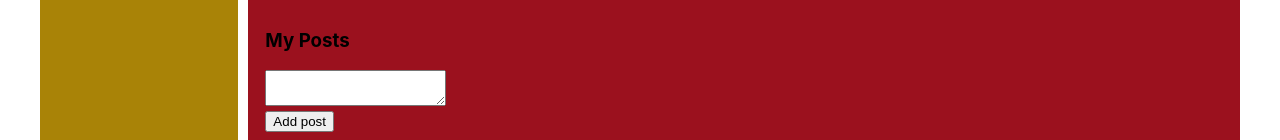
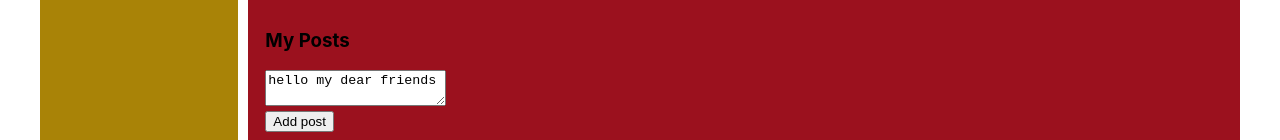
Before and after one commit to pipkey/soushal, a React (Create React App) app: page /profile in a window 1280 px wide. Shown: the part 431-571 px from the top of the page. Built offline with nearby package versions, Linux system fonts and the light colour scheme; grey boxes are pictures that could not be loaded.

Commit message:
Bll => UI logic(addPost)

```diff
--- a/src/App.tsx
+++ b/src/App.tsx
@@ -15,6 +15,7 @@ import Friends from "./components/Navbar/Friends/Friends";
 type AppStateType = {
     state: RootStateType
     addPost: (newPost: string)=> void
+    ChangePostText:(newText:string)=> void
 }
 
 function App(props: AppStateType) {
@@ -31,7 +32,9 @@ function App(props: AppStateType) {
 
                 <Route path={"/profile"}
                        render={() => <Profile profilePage={props.state.profilePage}
-                                              addPost={props.addPost}/>}/>
+                                              addPost={props.addPost}
+                                              ChangePostText={props.ChangePostText}
+                       />}/>
 
                 <Route path={"/dialogs"}
                        render={() => <Dialogs sidebar={props.state.sidebar}
--- a/src/components/Profile/MyPosts/MyPosts.tsx
+++ b/src/components/Profile/MyPosts/MyPosts.tsx
@@ -1,29 +1,31 @@
-import React from "react";
+import React, {ChangeEvent} from "react";
 import ss from "./MyPosts.module.css"
 import Post from "./Post/Post"
 import {PostType} from "../../../redux/state"
 
-type MyPostsPropsType= {
+type MyPostsPropsType = {
     posts: Array<PostType>
-    addPost:(postMessage:string)=>void
+    addPost: (postMessage: string) => void
+    newPostText: string
+    ChangePostText: (newText: string) => void
 }
 
 
-const MyPosts = (props:MyPostsPropsType) => {
+const MyPosts = (props: MyPostsPropsType) => {
 
 
-    let postElement = props.posts.map( post =>
+        let postElement = props.posts.map(post =>
             <Post key={post.id} message={post.message} likeCounts={post.likeCounts}
             />);
 
-    let newPostElement = React.createRef<HTMLTextAreaElement>();
 
+        const addPostHandler = () => {
+            props.addPost(props.newPostText);
+            props.ChangePostText("");
+        };
 
-    const addPostHandler = ()=> {
-        debugger;
-        if (newPostElement.current) {
-        props.addPost(newPostElement.current.value)
-    }
+        const onPostChangeHeandler = (e: ChangeEvent<HTMLTextAreaElement>) => {
+            props.ChangePostText(e.currentTarget.value)
         };
 
 
@@ -31,7 +33,10 @@ const MyPosts = (props:MyPostsPropsType) => {
             <div className={ss.postsBlock}>
                 <h3>My Posts </h3>
                 <div>
-                <textarea ref={newPostElement}></textarea>
+                <textarea
+                    onChange={onPostChangeHeandler}
+                    value={props.newPostText}
+                />
                 </div>
                 <div>
                     <button onClick={addPostHandler}>Add post</button>
@@ -44,7 +49,8 @@ const MyPosts = (props:MyPostsPropsType) => {
 
 
         )
-};
+    }
+;
 
 
 export default MyPosts;
--- a/src/components/Profile/Profile.tsx
+++ b/src/components/Profile/Profile.tsx
@@ -7,7 +7,7 @@ import {ProfilePageType} from "../../redux/state";
 export type ProfilePagePostType = {
     profilePage: ProfilePageType
     addPost:(postMessage:string)=>void
-
+    ChangePostText:(newText:string)=>void
 }
 
 
@@ -18,7 +18,9 @@ export const Profile = (props:ProfilePagePostType) => {
             <ProfileInfo/>
             <MyPosts
                 posts={props.profilePage.postsDate}
+                newPostText={props.profilePage.newPostText}
                 addPost={props.addPost}
+                ChangePostText={props.ChangePostText}
             />
 
         </div>
--- a/src/index.tsx
+++ b/src/index.tsx
@@ -1,22 +1,12 @@
 import React from "react";
-import ReactDOM from "react-dom";
 import "./index.css";
-import App from "./App";
 import * as serviceWorker from "./serviceWorker";
-import state, {addPost} from "./redux/state"
-import {BrowserRouter} from "react-router-dom";
+import {rerenderEntireTree} from "./render";
+import state from "./redux/state";
 
- addPost("124");
 
-ReactDOM.render(
-    <React.StrictMode>
-        <BrowserRouter>
-            <App state={state}
-                 addPost={addPost}/>
-        </BrowserRouter>
-    </React.StrictMode>,
-    document.getElementById("root")
-);
+
+rerenderEntireTree(state);
 
 // If you want your app to work offline and load faster, you can change
 // unregister() to register() below. Note this comes with some pitfalls.
--- a/src/redux/state.ts
+++ b/src/redux/state.ts
@@ -1,3 +1,4 @@
+import {rerenderEntireTree} from "../render";
 
 
 export type RootStateType = {
@@ -5,17 +6,14 @@ export type RootStateType = {
     messagePage: MessagePageType
     sidebar: SidebarType
 }
-
 export type ProfilePageType = {
     postsDate: Array<PostType>
-
+    newPostText:string
 }
-
 export type MessagePageType = {
     messageDate: Array<MessageType>
     dialogsDate: Array<DialogType>
 }
-
 export type MessageType = {
     id: number
     message: string
@@ -30,11 +28,9 @@ export type PostType = {
     message: string
     likeCounts: number
 }
-
 export type SidebarType = {
 
 }
-
 let state: RootStateType = {
     profilePage: {
 
@@ -45,12 +41,12 @@ let state: RootStateType = {
             {id: 4, message: "go home", likeCounts: 22},
             {id: 5, message: "we live in your dream", likeCounts: 11}
         ],
-
+        newPostText: "hello my dear friends"
     },
     messagePage: {
 
         dialogsDate: [
-            {id: 1, name: "Phil", img:"https://lh3.googleusercontent.com/proxy/oMztHyk19V7h56bc8Vg0IP6gCK2-ACdJvZPUWgoeG59LO-bajikKgCDYMq_T22uqm7qgnqFwGp7lH-Ue9-epcGxi_C-XVQMj-rOKG0o7RMSeURcH5fVYr0X4S1A1OzEqbhMoISaCVsM"},
+            {id: 1, name: "Phil", img:"https://www.meme-arsenal.com/memes/8c4efb9bdbe32514cd7b64ec5e2e1fd1.jpg"},
             {id: 2, name: "Sergo", img:"https://instaved.ru/wp-content/uploads/2019/11/kartinki-na-instagram-na-avu_GLAV.jpg"},
             {id: 3, name: "Pavel", img:"https://proprikol.ru/wp-content/uploads/2020/04/kartinki-dlya-vajbera-na-avu-3.jpg"},
             {id: 4, name: "Denis", img:"https://klike.net/uploads/posts/2019-03/1551596697_5.jpg"},
@@ -70,17 +66,23 @@ let state: RootStateType = {
     }
 };
 
+export const addPost =(postMessage:string)=>{
 
-export const addPost =(postMessage:string)=>{
-    debugger;
     const newPost: PostType ={
         id: 5,
         message:postMessage,
         likeCounts:0
     };
 
-    state.profilePage.postsDate.push(newPost)
+    state.profilePage.postsDate.push(newPost);
+    rerenderEntireTree(state)
+};
+export const ChangePostText =(newText:string)=>{
+
+    state.profilePage.newPostText = newText;
+    rerenderEntireTree(state)
 };
 
 
+
 export default state
--- /dev/null
+++ b/src/render.tsx
@@ -0,0 +1,19 @@
+import React from "react";
+import ReactDOM from "react-dom";
+import "./index.css";
+import App from "./App";
+import {addPost, ChangePostText, RootStateType} from "./redux/state"
+import {BrowserRouter} from "react-router-dom";
+
+
+
+export let rerenderEntireTree = (state:RootStateType) => {
+
+    ReactDOM.render(
+        <BrowserRouter>
+            <App state={state}
+                 ChangePostText={ChangePostText}
+                 addPost={addPost}
+            />
+        </BrowserRouter>, document.getElementById("root"));
+};
```
Lines whose indentation alone changed are shown as unchanged.
